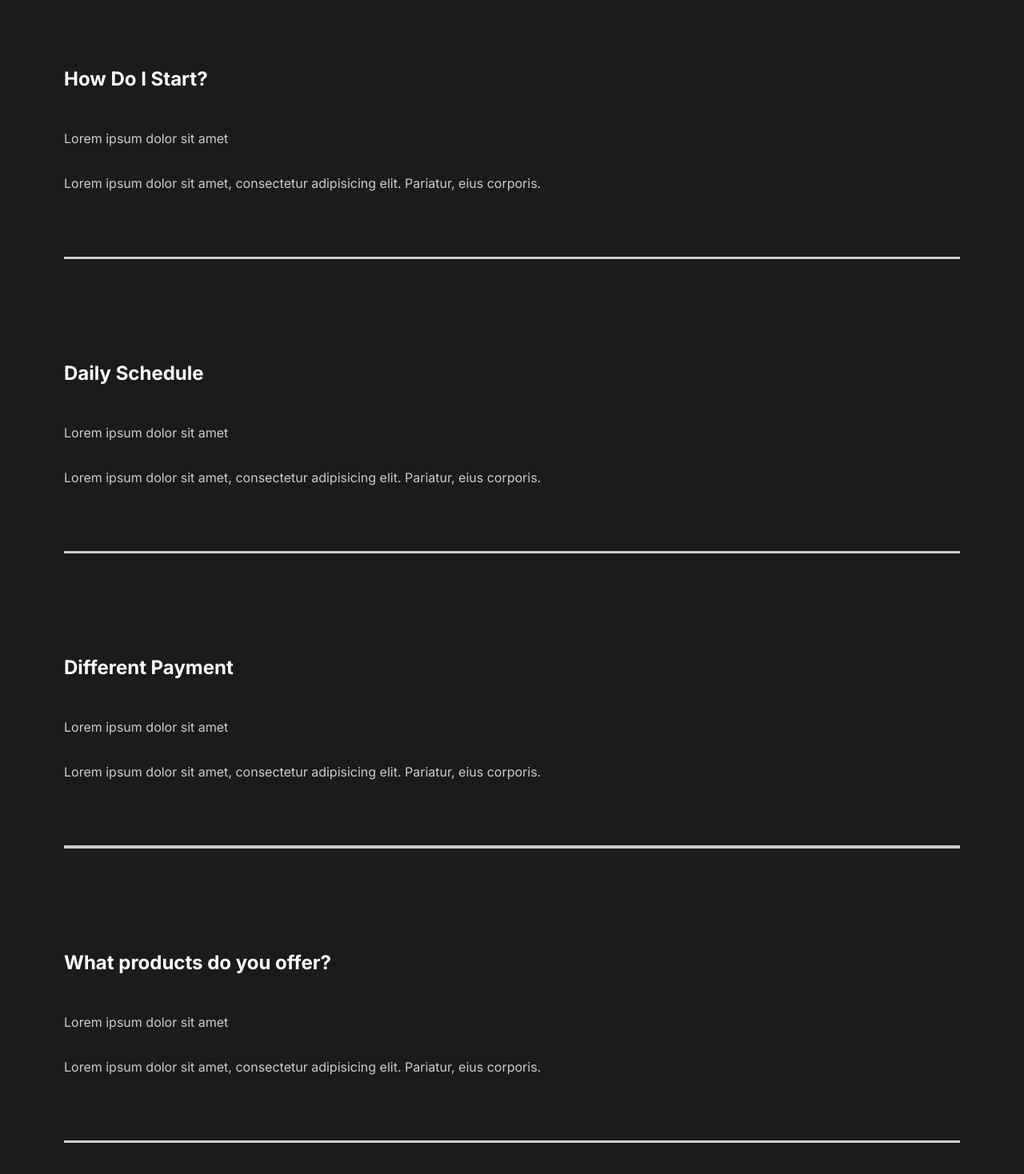
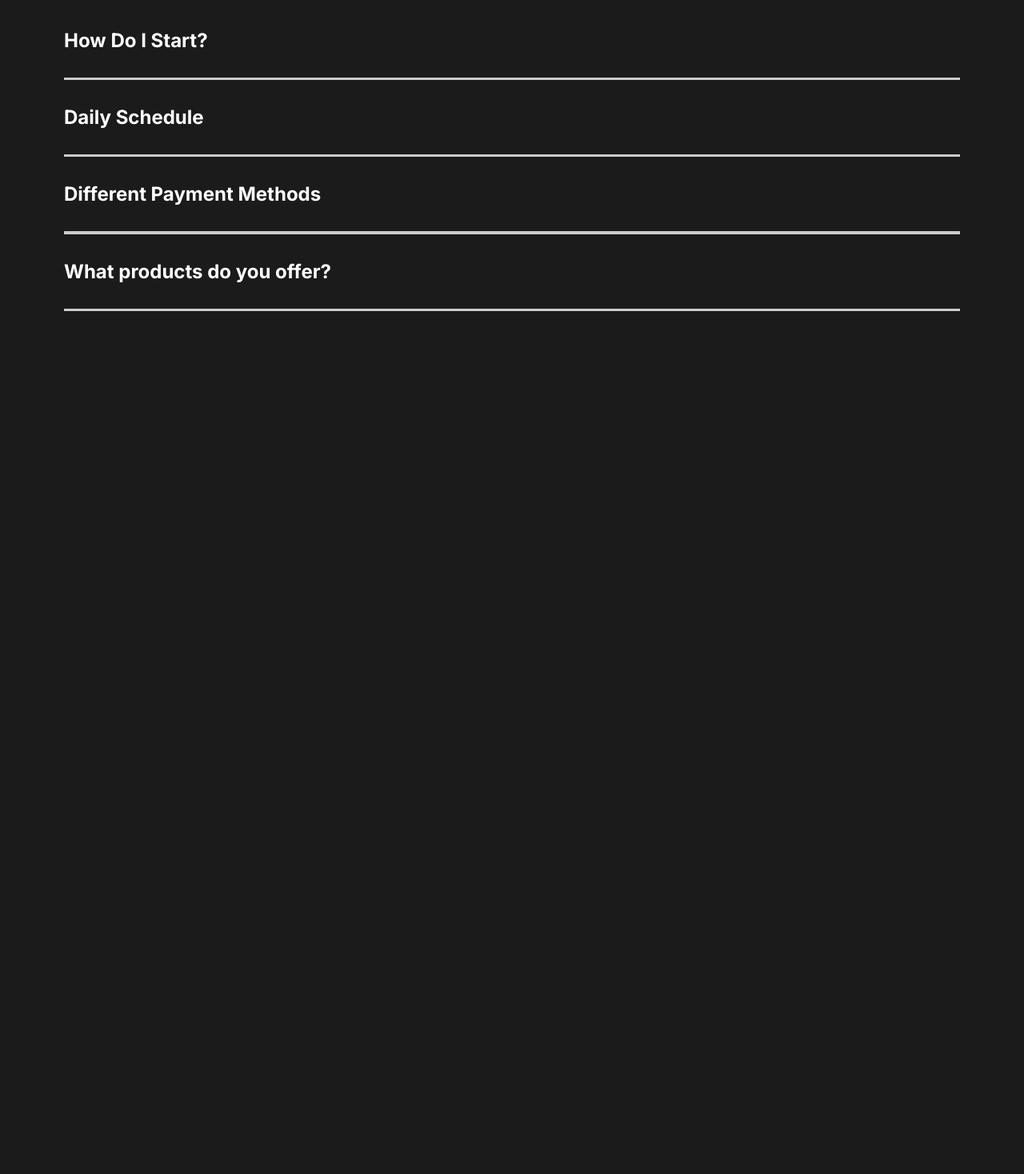
Before and after one commit to enesimona/capture, a React (Create React App) app: page / in a window 1280 px wide. Shown: the part 1842-3310 px from the top of the page at 80% size. After the commit the page ends 2408 px from the top, so only its background shows below. Built offline with nearby package versions, Linux system fonts and the light colour scheme.

Commit message:
18. faq section style

```diff
--- a/src/components/FaqSection.js
+++ b/src/components/FaqSection.js
@@ -1,6 +1,8 @@
-import React from "react";
+import React, { useState } from "react";
 import { About, Description, Image } from "../styles";
 import styled from "styled-components";
+import Toggle from "./Toggle";
+import { AnimateSharedLayout } from "framer-motion";
 
 const FaqSection = () => {
   return (
@@ -8,50 +10,44 @@
       <h2>
         Any Questions <span>FAQ</span>
       </h2>
-      <div className="question">
-        <h4>How Do I Start?</h4>
+      <AnimateSharedLayout>
+        <Toggle title="How Do I Start?">
           <div className="answer">
             <p> Lorem ipsum dolor sit amet</p>
             <p>
-            Lorem ipsum dolor sit amet, consectetur adipisicing elit. Pariatur,
-            eius corporis.{" "}
+              Lorem ipsum dolor sit amet, consectetur adipisicing elit.
+              Pariatur, eius corporis.{" "}
             </p>
           </div>
-        <div className="faq-line"></div>
-      </div>
-      <div className="question">
-        <h4>Daily Schedule</h4>
+        </Toggle>
+        <Toggle title="Daily Schedule">
           <div className="answer">
             <p> Lorem ipsum dolor sit amet</p>
             <p>
-            Lorem ipsum dolor sit amet, consectetur adipisicing elit. Pariatur,
-            eius corporis.{" "}
+              Lorem ipsum dolor sit amet, consectetur adipisicing elit.
+              Pariatur, eius corporis.{" "}
             </p>
           </div>
-        <div className="faq-line"></div>
-      </div>
-      <div className="question">
-        <h4>Different Payment</h4>
+        </Toggle>
+        <Toggle title="Different Payment Methods">
           <div className="answer">
             <p> Lorem ipsum dolor sit amet</p>
             <p>
-            Lorem ipsum dolor sit amet, consectetur adipisicing elit. Pariatur,
-            eius corporis.{" "}
+              Lorem ipsum dolor sit amet, consectetur adipisicing elit.
+              Pariatur, eius corporis.{" "}
             </p>
           </div>
-        <div className="faq-line"></div>
-      </div>
-      <div className="question">
-        <h4>What products do you offer?</h4>
+        </Toggle>
+        <Toggle title="What products do you offer?">
           <div className="answer">
             <p> Lorem ipsum dolor sit amet</p>
             <p>
-            Lorem ipsum dolor sit amet, consectetur adipisicing elit. Pariatur,
-            eius corporis.{" "}
+              Lorem ipsum dolor sit amet, consectetur adipisicing elit.
+              Pariatur, eius corporis.{" "}
             </p>
           </div>
-        <div className="faq-line"></div>
-      </div>
+        </Toggle>
+      </AnimateSharedLayout>
     </Faq>
   );
 };
@@ -72,7 +68,7 @@
     width: 100%;
   }
   .question {
-    padding: 3rem 0rem;
+    padding: 0rem 0rem;
     cursor: pointer;
   }
 
--- /dev/null
+++ b/src/components/Toggle.js
@@ -0,0 +1,15 @@
+import { motion } from "framer-motion";
+import React, { useState } from "react";
+
+const Toggle = ({ children, title }) => {
+  const [toggle, setToggle] = useState(false);
+  return (
+    <motion.div layout className="question" onClick={() => setToggle(!toggle)}>
+      <motion.h4 layout>{title}</motion.h4>
+      {toggle ? children : ""}
+      <div className="faq-line"></div>
+    </motion.div>
+  );
+};
+
+export default Toggle;
```
Lines whose indentation alone changed are shown as unchanged.
